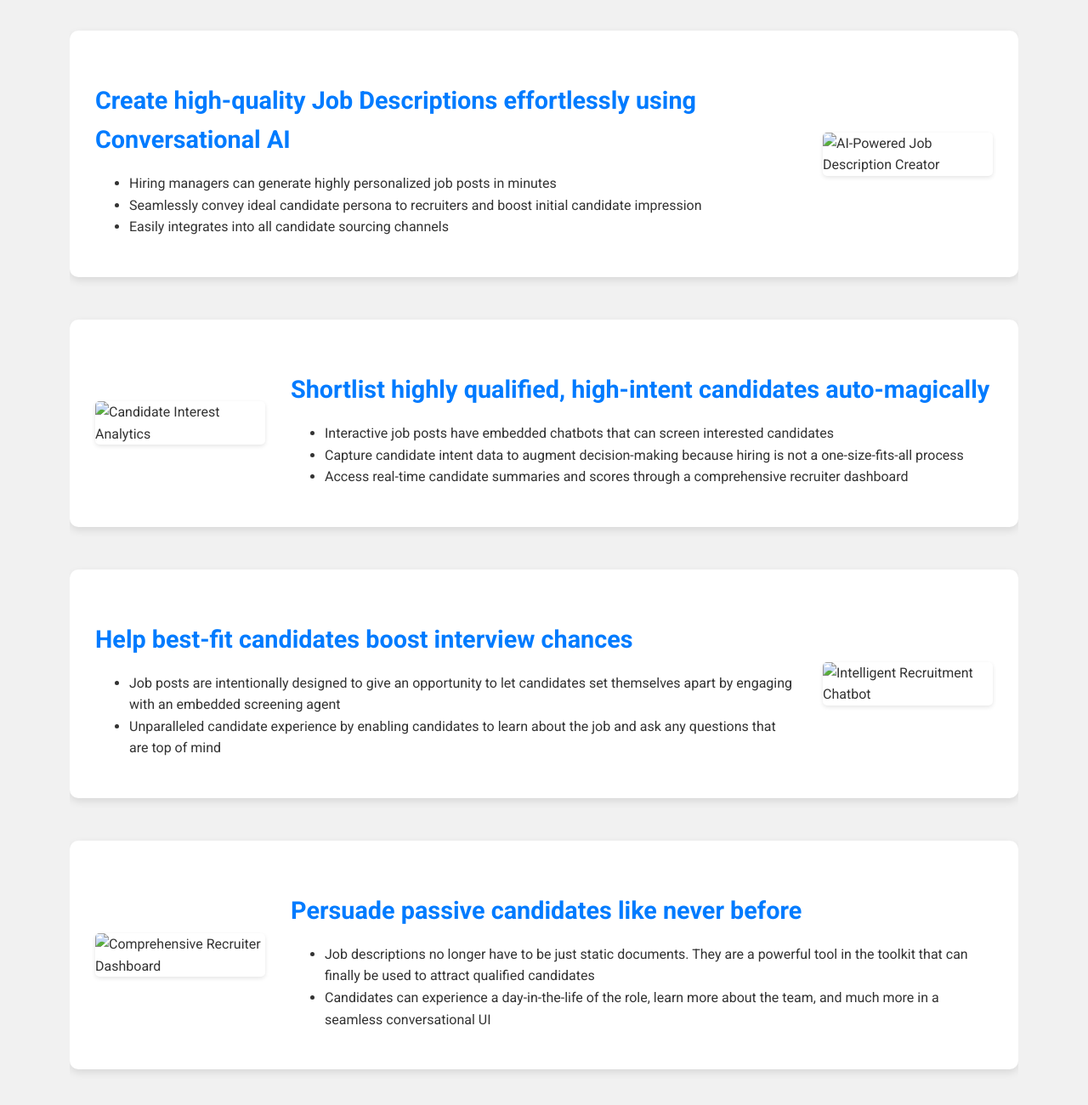
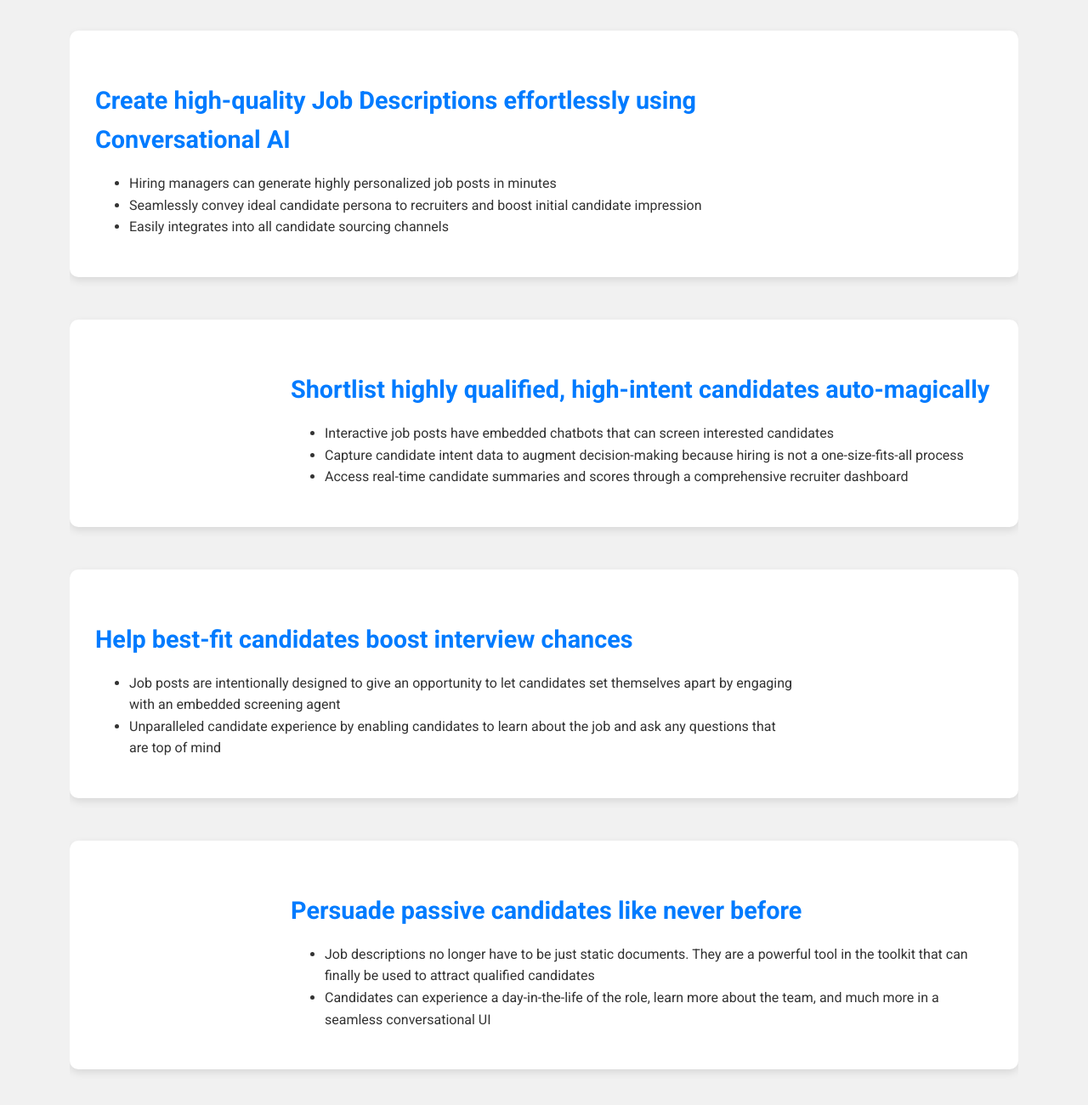
Before and after one commit to ag999/hr, a plain HTML site: page index.html in a window 1280 px wide. Shown: the part 2219-3519 px from the top of the page at 85% size. Drawn offline with Linux system fonts and the light colour scheme.

Commit message:
Update index.html

```diff
--- a/index.html
+++ b/index.html
@@ -406,7 +406,7 @@
       <h2>Unlocking a win-win solution</h2>
       <div class="feature">
         <div class="feature-image">
-          <img src="path-to-job-description-creator.gif" alt="AI-Powered Job Description Creator">
+<!--           <img src="path-to-job-description-creator.gif" alt="AI-Powered Job Description Creator"> -->
         </div>
         <div class="feature-content">
           <h3>Create high-quality Job Descriptions effortlessly using Conversational AI</h3>
@@ -419,7 +419,7 @@
       </div>
       <div class="feature">
         <div class="feature-image">
-          <img src="path-to-candidate-analytics.gif" alt="Candidate Interest Analytics">
+<!--           <img src="path-to-candidate-analytics.gif" alt="Candidate Interest Analytics"> -->
         </div>
         <div class="feature-content">
           <h3>Shortlist highly qualified, high-intent candidates auto-magically</h3>
@@ -432,7 +432,7 @@
       </div>
       <div class="feature">
         <div class="feature-image">
-          <img src="path-to-chatbot.gif" alt="Intelligent Recruitment Chatbot">
+<!--           <img src="path-to-chatbot.gif" alt="Intelligent Recruitment Chatbot"> -->
         </div>
         <div class="feature-content">
           <h3>Help best-fit candidates boost interview chances</h3>
@@ -444,7 +444,7 @@
       </div>
       <div class="feature">
         <div class="feature-image">
-          <img src="path-to-dashboard.gif" alt="Comprehensive Recruiter Dashboard">
+<!--           <img src="path-to-dashboard.gif" alt="Comprehensive Recruiter Dashboard"> -->
         </div>
         <div class="feature-content">
           <h3>Persuade passive candidates like never before</h3>
```
